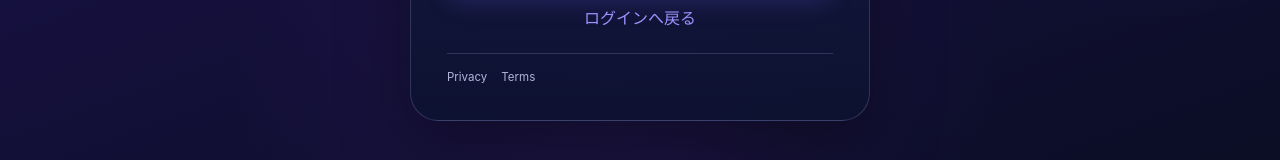
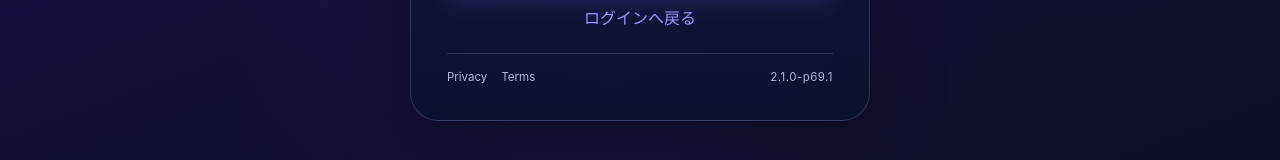
Before and after one commit to Akisuke-1234567890/d-route, a React (Vite) app: page /start in a window 1280 px wide. Shown: the part 563-723 px from the top of the page. Built offline with nearby package versions, Linux system fonts and the light colour scheme; no server answers.

Commit message:
VersionBadgeのimport名不一致によるGitHub Actionsビルド失敗を修正。

```diff
--- a/package.json
+++ b/package.json
@@ -1,7 +1,7 @@
 {
   "name": "d-route",
   "private": true,
-  "version": "2.1.0-p69",
+  "version": "2.1.0-p69.1",
   "type": "module",
   "scripts": {
     "dev": "vite",
--- a/src/app/version.ts
+++ b/src/app/version.ts
@@ -1 +1 @@
-export const APP_VERSION = '2.1.0-p69';
+export const APP_VERSION = '2.1.0-p69.1';
--- a/src/shared/ui/VersionBadge.tsx
+++ b/src/shared/ui/VersionBadge.tsx
@@ -1,4 +1,4 @@
-import { VERSION_LABEL } from '../../app/version';
+import { APP_VERSION } from '../../app/version';
 export function VersionBadge() {
-  return <span className="version-badge" aria-label={`アプリバージョン ${VERSION_LABEL}`}>{VERSION_LABEL}</span>;
+  return <span className="version-badge" aria-label={`アプリバージョン ${APP_VERSION}`}>{APP_VERSION}</span>;
 }
```
Also changed, not shown: 2 other files (tests, documents, lock files or other folders).
